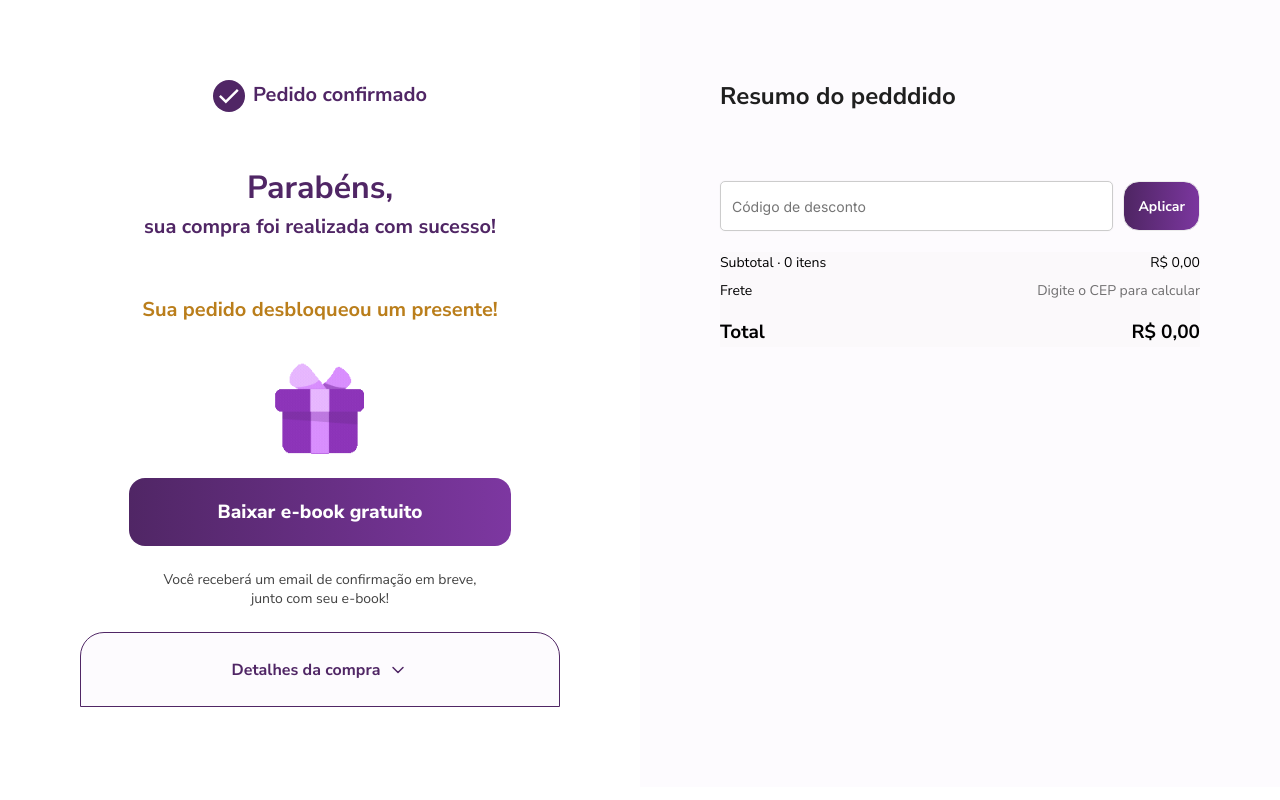
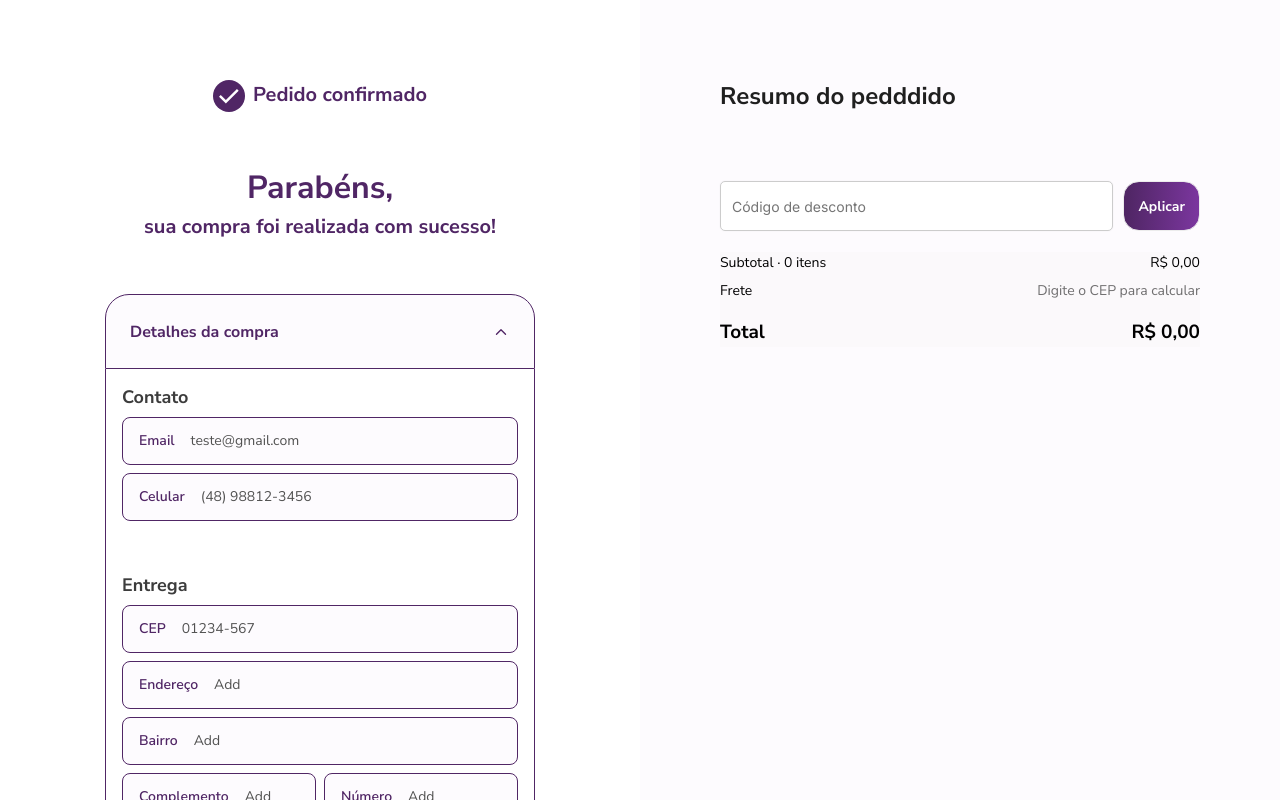
Before and after one commit to brenolg/Gummy, a React (Vite) app: page /checkout in a window 1280 px wide. Both pictures are taken after a click on the button "Detalhes da compra". Shown: the top 800 px of the page. Built offline with nearby package versions, Linux system fonts and the light colour scheme.

Commit message:
dropdown order sucess

```diff
--- a/src/Pages/Checkout/CheckoutFormPanel/OrderSuccess/index.tsx
+++ b/src/Pages/Checkout/CheckoutFormPanel/OrderSuccess/index.tsx
@@ -1,134 +1,134 @@
-import styled from "styled-components";
-import giftIcon from "@/assets/gif/gift.gif"; // Troque pelo seu ícone
-import check from '@/assets/imgs/checkP.svg'
+import { useState } from "react";
+import giftIcon from "@/assets/gif/gift.gif";
+import check from "@/assets/imgs/checkP.svg";
 import { MainButton } from "@/components";
-import chevron from "@/assets/imgs/chevron-down.svg"
+import chevron from "@/assets/imgs/chevron-down.svg";
+import ebook from "@/assets/pdf/ebook.pdf";
+import { CheckIcon, Header, TitlePedido, Wrapper, MainTitle, SubTitle, GiftText, GiftImage, EmailHint, DetailsWrapper, DetailsHeader, ChevronIcon, DetailsContent, SectionCard, SectionTitle, Field, FieldLabel, FieldValue, FieldRow, ShippingRow, ShippingPrice, ShippingSub } from "./styles";
+import { useCoreData } from "@/context/coreDataContext";
 
 export default function OrderConfirmed() {
+  const [open, setOpen] = useState(false); // começa aberto ou fechado, como quiser
+  const { cart } = useCoreData();
+  console.log(cart)
+
+  const hasGift = cart.some(
+    item => item.productId.toLowerCase().includes("kit") && item.quantity > 0
+  );
+
   return (
     <Wrapper>
       <Header>
-        <CheckIcon src={check}/>
+        <CheckIcon src={check} />
         <TitlePedido>Pedido confirmado</TitlePedido>
       </Header>
 
       <MainTitle>Parabéns,</MainTitle>
       <SubTitle>sua compra foi realizada com sucesso!</SubTitle>
-
+      {hasGift && (
+        <>
           <GiftText>Sua pedido desbloqueou um presente!</GiftText>
 
           <GiftImage src={giftIcon} alt="Presente" />
 
-      <MainButton maxW={382}>Baixar e-book gratuito</MainButton>
+          <MainButton maxW={382} onClick={() => window.open(ebook, "_blank")}>
+            Baixar e-book gratuito
+          </MainButton>
 
           <EmailHint>
             Você receberá um email de confirmação em breve,
             <br />
             junto com seu e-book!
           </EmailHint>
+        </>
+      )}
 
-      <DetailsButton>Detalhes da compra <img src={chevron}/></DetailsButton>
+      {/* DROPDOWN DE DETALHES */}
+      <DetailsWrapper>
+        <DetailsHeader type="button" onClick={() => setOpen((p) => !p)} $open={open}>
+          <span>Detalhes da compra</span>
+          <ChevronIcon src={chevron} alt="" $open={open} />
+        </DetailsHeader>
+
+        {open && (
+          <DetailsContent>
+            {/* CONTATO */}
+            <SectionCard>
+              <SectionTitle>Contato</SectionTitle>
+              <Field>
+                <FieldLabel>Email</FieldLabel>
+                <FieldValue>teste@gmail.com</FieldValue>
+              </Field>
+              <Field>
+                <FieldLabel>Celular</FieldLabel>
+                <FieldValue>(48) 98812-3456</FieldValue>
+              </Field>
+            </SectionCard>
+
+            {/* ENTREGA */}
+            <SectionCard>
+              <SectionTitle>Entrega</SectionTitle>
+              <Field>
+                <FieldLabel>CEP</FieldLabel>
+                <FieldValue>01234-567</FieldValue>
+              </Field>
+              <Field>
+                <FieldLabel>Endereço</FieldLabel>
+                <FieldValue>Add</FieldValue>
+              </Field>
+              <Field>
+                <FieldLabel>Bairro</FieldLabel>
+                <FieldValue>Add</FieldValue>
+              </Field>
+
+              <FieldRow>
+                <Field flex={1}>
+                  <FieldLabel>Complemento</FieldLabel>
+                  <FieldValue>Add</FieldValue>
+                </Field>
+                <Field flex={1}>
+                  <FieldLabel>Número</FieldLabel>
+                  <FieldValue>Add</FieldValue>
+                </Field>
+              </FieldRow>
+
+              <FieldRow>
+                <Field flex={1}>
+                  <FieldLabel>Cidade</FieldLabel>
+                  <FieldValue>Add</FieldValue>
+                </Field>
+                <Field flex={1}>
+                  <FieldLabel>Estado</FieldLabel>
+                  <FieldValue>Add</FieldValue>
+                </Field>
+              </FieldRow>
+            </SectionCard>
+
+            {/* FRETE */}
+            <SectionCard>
+              <SectionTitle>Frete</SectionTitle>
+              <ShippingRow>
+                <div className="row">
+                  <FieldLabel>&lt;Nome do frete&gt;</FieldLabel>
+                <ShippingPrice>Grátis</ShippingPrice>
+                </div>
+                  <ShippingSub>3 a 4 dias úteis</ShippingSub>
+              </ShippingRow>
+            </SectionCard>
+
+            {/* FORMA DE PAGAMENTO */}
+            <SectionCard>
+              <SectionTitle>Forma de pagamento</SectionTitle>
+              <Field>
+                <FieldValue>Cartão de crédito</FieldValue>
+              </Field>
+              <Field>
+                <FieldValue>PIX</FieldValue>
+              </Field>
+            </SectionCard>
+          </DetailsContent>
+        )}
+      </DetailsWrapper>
     </Wrapper>
   );
 }
-
-/* ---------------- STYLES ---------------- */
-
-const Wrapper = styled.div`
-  width: 100%;
-  max-width: 100%;
-  box-sizing: border-box;
-  display: flex;
-  flex-direction: column;
-  justify-content: center;
-  align-items: center;
-`;
-
-const Header = styled.div`
-  display: flex;
-  gap: 8px;
-  justify-content: flex-start;
-  margin-bottom: 52px;
-`;
-
-const CheckIcon = styled.img`
-width: 32px;
-height: 32px;
-`;
-
-const TitlePedido = styled.span`
-color: var(--roxo-700, #502665);
-font-family: "Nunito Sans";
-font-size: 20px;
-font-style: normal;
-font-weight: 700;
-line-height: 150%;
-`;
-
-const MainTitle = styled.h2`
-color: var(--roxo-700, #502665);
-text-align: center;
-font-family: "Nunito Sans";
-font-size: 32px;
-font-style: normal;
-font-weight: 700;
-line-height: 150%; /* 48px */
-`;
-
-const SubTitle = styled.p`
-  color: var(--roxo-700, #502665);
-  font-family: "Nunito Sans";
-  font-size: 20px;
-  font-style: normal;
-  font-weight: 700;
-  line-height: 150%;
-  text-align: center;
-  margin-bottom: 52px;
-`;
-
-const GiftText = styled.p`
-color: var(--dourado-200, #BA7E1B);
-text-align: center;
-font-family: "Nunito Sans";
-font-size: 20px;
-font-style: normal;
-font-weight: 700;
-line-height: 32px; /* 160% */
-`;
-
-const GiftImage = styled.img`
-  width: 120px;
-  margin: 16px auto;
-  display: block;
-`;
-
-const EmailHint = styled.p`
-  color: var(--Color-Neutral-Black-700, #424242);
-  text-align: center;
-  font-family: "Nunito Sans";
-  font-size: 14px;
-  font-style: normal;
-  font-weight: 400;
-  line-height: normal;
-  margin-top: 24px;
-  margin-bottom: 24px;
-`;
-
-const DetailsButton = styled.button`
-  border-radius: 24px 24px 0 0;
-  border: 1px solid var(--roxo-700, #502665);
-  background: var(--Roxo-0, #FDFBFE);
-  height: 75px;
-  color: var(--roxo-700, #502665);
-  text-align: center;
-  font-family: "Nunito Sans";
-  font-size: 16px;
-  font-style: normal;
-  font-weight: 700;
-  line-height: normal;
-  width: 100%;
-  display: flex;
-  align-items: center;
-  justify-content: center;
-  gap: 8px;
-`;
--- a/src/Pages/Checkout/CheckoutFormPanel/OrderSuccess/styles.ts
+++ b/src/Pages/Checkout/CheckoutFormPanel/OrderSuccess/styles.ts
@@ -0,0 +1,216 @@
+import styled from "styled-components";
+
+export const Wrapper = styled.div`
+  width: 100%;
+  max-width: 100%;
+  box-sizing: border-box;
+  display: flex;
+  flex-direction: column;
+  justify-content: center;
+  align-items: center;
+`;
+
+export const Header = styled.div`
+  display: flex;
+  gap: 8px;
+  justify-content: flex-start;
+  margin-bottom: 52px;
+`;
+
+export const CheckIcon = styled.img`
+  width: 32px;
+  height: 32px;
+`;
+
+export const TitlePedido = styled.span`
+  color: var(--roxo-700, #502665);
+  font-family: "Nunito Sans";
+  font-size: 20px;
+  font-style: normal;
+  font-weight: 700;
+  line-height: 150%;
+`;
+
+export const MainTitle = styled.h2`
+  color: var(--roxo-700, #502665);
+  text-align: center;
+  font-family: "Nunito Sans";
+  font-size: 32px;
+  font-style: normal;
+  font-weight: 700;
+  line-height: 150%;
+`;
+
+export const SubTitle = styled.p`
+  color: var(--roxo-700, #502665);
+  font-family: "Nunito Sans";
+  font-size: 20px;
+  font-style: normal;
+  font-weight: 700;
+  line-height: 150%;
+  text-align: center;
+  margin-bottom: 52px;
+`;
+
+export const GiftText = styled.p`
+  color: var(--dourado-200, #ba7e1b);
+  text-align: center;
+  font-family: "Nunito Sans";
+  font-size: 20px;
+  font-style: normal;
+  font-weight: 700;
+  line-height: 32px;
+`;
+
+export const GiftImage = styled.img`
+  width: 120px;
+  margin: 16px auto;
+  display: block;
+`;
+
+export const EmailHint = styled.p`
+  color: var(--Color-Neutral-Black-700, #424242);
+  text-align: center;
+  font-family: "Nunito Sans";
+  font-size: 14px;
+  font-style: normal;
+  font-weight: 400;
+  line-height: normal;
+  margin-top: 24px;
+  margin-bottom: 24px;
+`;
+
+/* DROPDOWN */
+
+export const DetailsWrapper = styled.div`
+  width: 100%;
+  max-width: 430px;
+`;
+
+export const DetailsHeader = styled.button<{ $open: boolean }>`
+  border-radius: 24px 24px 0 0;
+  border: 1px solid var(--roxo-700, #502665);
+  background: var(--Roxo-0, #FDFBFE);
+  height: 75px;
+  color: var(--roxo-700, #502665);
+  text-align: center;
+  font-family: "Nunito Sans";
+  font-size: 16px;
+  font-style: normal;
+  font-weight: 700;
+  line-height: normal;
+  width: 100%;
+  display: flex;
+  align-items: center;
+  justify-content: space-between;
+  gap: 8px;
+  padding: 0 24px;
+`;
+
+export const ChevronIcon = styled.img<{ $open: boolean }>`
+  width: 18px;
+  height: 18px;
+  transform: rotate(${({ $open }) => ($open ? "180deg" : "0deg")});
+  transition: transform 0.2s ease;
+`;
+
+export const DetailsContent = styled.div`
+  border-radius: 0 0 24px 24px;
+  border: 1px solid var(--roxo-700, #502665);
+  border-top: none;
+  display: flex;
+  flex-direction: column;
+  gap: 16px;
+`;
+
+/* CARDS E CAMPOS INTERNOS */
+
+export const SectionCard = styled.div`
+
+
+  padding: 16px 16px 20px;
+
+  display: flex;
+  flex-direction: column;
+  gap: 8px;
+`;
+
+export const SectionTitle = styled.h3`
+color: #3C3C3C;
+font-family: "Nunito Sans";
+font-size: 18px;
+font-style: normal;
+font-weight: 700;
+line-height: normal;
+`;
+
+export const FieldRow = styled.div`
+  display: flex;
+  gap: 8px;
+`;
+
+export const Field = styled.div<{ flex?: number }>`
+display: flex;
+padding: 16px;
+align-items: flex-start;
+gap: 16px;
+align-self: stretch;
+border-radius: 8px;
+border: 1px solid var(--roxo-700, #502665);
+background: var(--Roxo-0, #FDFBFE);
+width: 100%;
+`;
+
+export const FieldLabel = styled.span`
+color: var(--roxo-700, #502665);
+font-family: "Nunito Sans";
+font-size: 14px;
+font-style: normal;
+font-weight: 600;
+line-height: 14px; /* 100% */
+`;
+
+export const FieldValue = styled.span`
+color: var(--Grey-600, #525252);
+font-family: "Nunito Sans";
+font-size: 14px;
+font-style: normal;
+font-weight: 400;
+line-height: 14px; /* 100% */
+`;
+
+export const ShippingRow = styled.div`
+  display: flex;
+  padding: 16px;
+  flex-direction: column;
+  align-items: flex-start;
+  gap: 12px;
+  align-self: stretch;
+  border-radius: 8px;
+  border: 1px solid var(--roxo-700, #502665);
+  display: flex;
+  justify-content: space-between;
+  .row {
+      display: flex;
+  justify-content: space-between;
+  width: 100%;
+  }
+`;
+
+export const ShippingSub = styled.div`
+color: var(--Grey-600, #525252);
+font-family: "Nunito Sans";
+font-size: 14px;
+font-style: normal;
+font-weight: 400;
+line-height: 14px; /* 100% */
+`;
+
+export const ShippingPrice = styled.div`
+color: var(--roxo-700, #502665);
+font-family: "Nunito Sans";
+font-size: 14px;
+font-style: normal;
+font-weight: 900;
+line-height: 14px; /* 100% */
+`;
```
Also changed, not shown: 1 other file (tests, documents, lock files or other folders). Lines whose indentation alone changed are shown as unchanged.
